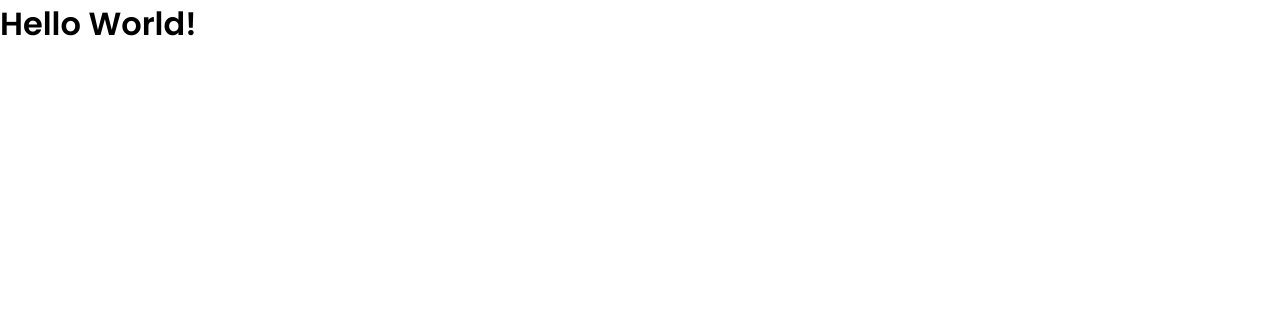
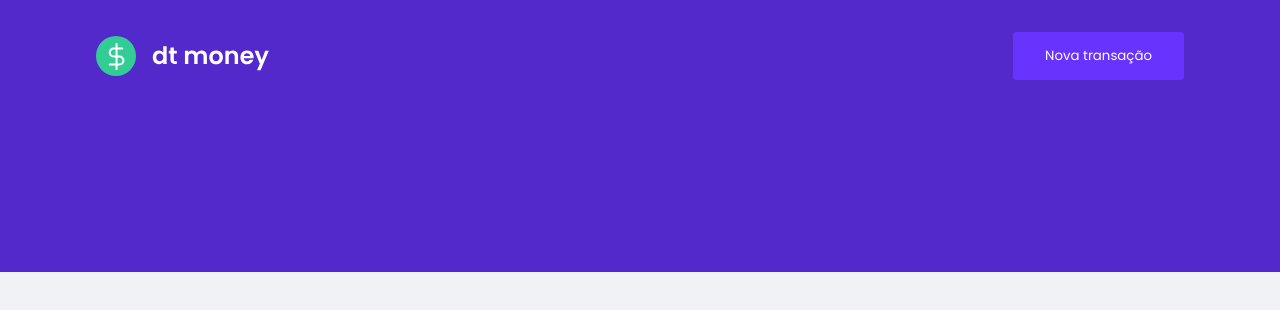
Before and after one commit to hakuunabatata/dt-money, a React (Create React App) app: page / in a window 1280 px wide. Shown: the top 310 px of the page. Built offline with nearby package versions, Linux system fonts and the light colour scheme.

Commit message:
create header

```diff
--- a/src/App.tsx
+++ b/src/App.tsx
@@ -1,10 +1,11 @@
+import { Header } from "./components/Header";
 import { GlobalStyle } from "./styles/global";
 
 export function App() {
   return (
-    <div className="App">
-      <h1 className="h1">Hello World!</h1>
+    <>
+      <Header />
       <GlobalStyle />
-    </div>
+    </>
   );
 }
--- /dev/null
+++ b/src/components/Header/index.tsx
@@ -0,0 +1,11 @@
+import logo from "../../assets/logo.svg";
+import { Container, Content } from "./styles";
+
+export const Header = () => (
+  <Container>
+    <Content>
+      <img src={logo} alt="dt money" />
+      <button>Nova transação</button>
+    </Content>
+  </Container>
+);
--- /dev/null
+++ b/src/components/Header/styles.ts
@@ -0,0 +1,31 @@
+import styled from "styled-components";
+
+export const Container = styled.header`
+  background: var(--blue);
+`;
+
+export const Content = styled.div`
+  max-width: 1120px;
+  margin: 0 auto;
+
+  padding: 2rem 1rem 12rem;
+  display: flex;
+  align-items: center;
+  justify-content: space-between;
+
+  button {
+    font: 1rem;
+    color: #fff;
+    background: var(--blue-light);
+    border: 0;
+    padding: 0 2rem;
+    border-radius: 0.25rem;
+    height: 3rem;
+
+    transition: filter 0.2s;
+
+    &:hover {
+      filter: brightness(0.9);
+    }
+  }
+`;
--- a/src/styles/global.ts
+++ b/src/styles/global.ts
@@ -8,7 +8,6 @@
         --blue-light: #6933ff;
         --text-title: #363f5f;
         --text-body: #969cb3;
-        --background : #f0f2f5;
         --shape: #ffffff;
     }
 
@@ -30,7 +29,7 @@
     }
 
     body {
-        background: var(---background) ;
+        background: var(--background) ;
         -webkit-font-smoothing: antialiased;
     }
 
```
